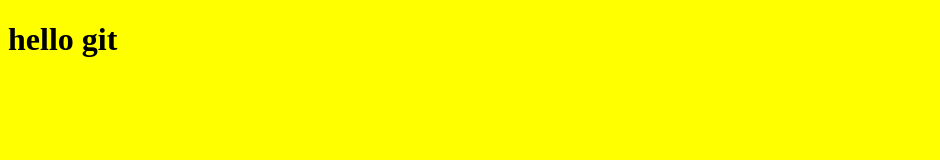
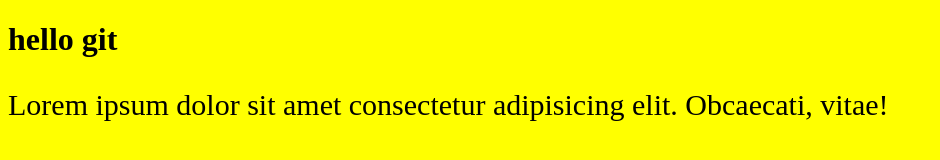
Before and after one commit to bakytbekdy/aidar, a plain HTML site: page index.html in a window 1280 px wide. Shown: the whole page, without its empty margins (0-940 px from the left). Drawn offline with Linux system fonts and the light colour scheme.

Commit message:
first commit for gh-pages

```diff
--- a/index.html
+++ b/index.html
@@ -8,6 +8,7 @@
 </head>
 <body>
 <h1>hello git</h1>
+<p>Lorem ipsum dolor sit amet consectetur adipisicing elit. Obcaecati, vitae!</p>
 
 
   <script src="./script.js"></script>
--- a/style.css
+++ b/style.css
@@ -1,3 +1,7 @@
 body {
     background-color: yellow;
 }
+
+p {
+    font-size: 30px;
+}
```
